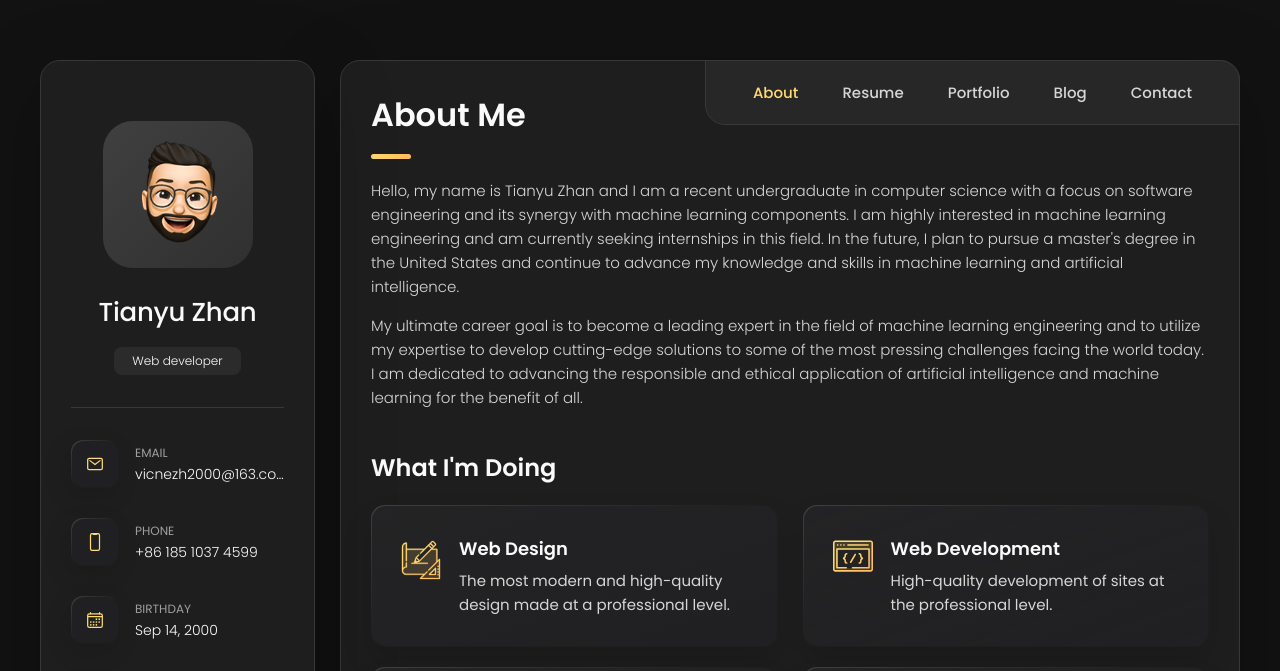
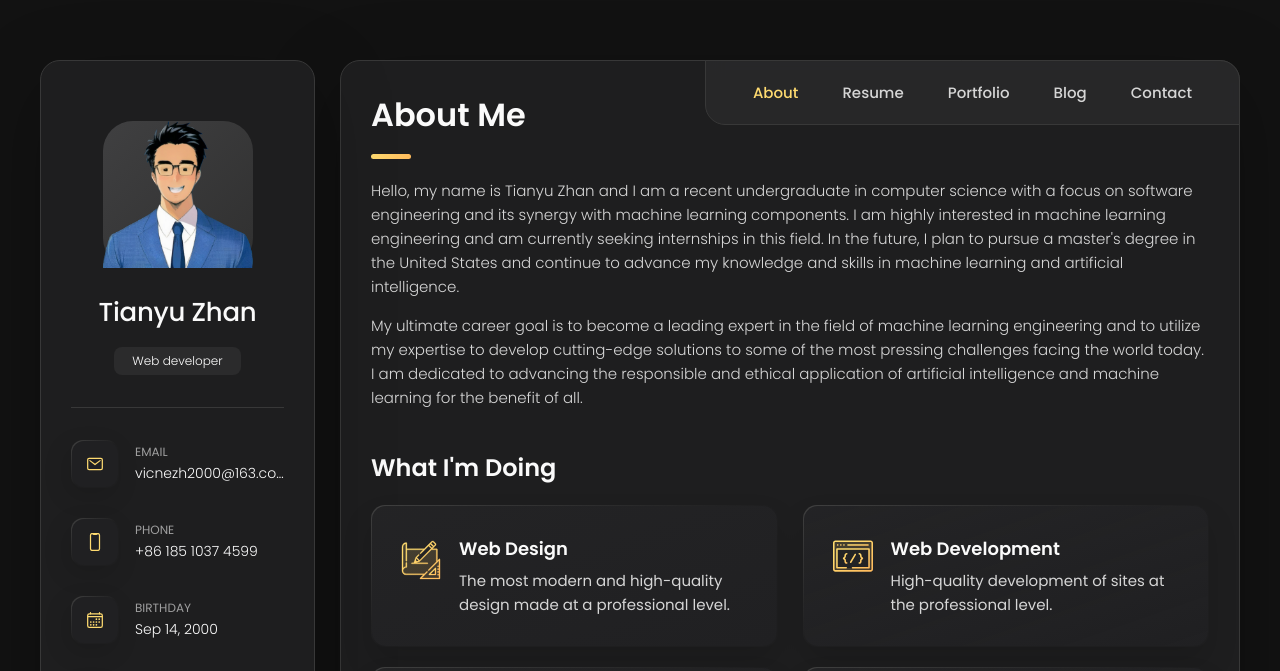
Before and after one commit to vincezh2000/vincezh, a plain HTML site: page index.html in a window 1280 px wide. Shown: the top 671 px of the page. Drawn offline with nearby package versions, Linux system fonts and the light colour scheme.

Commit message:
personal avarter

```diff
--- a/index.html
+++ b/index.html
@@ -42,7 +42,7 @@
       <div class="sidebar-info">
 
         <figure class="avatar-box">
-          <img src="./assets/images/my-avatar.png" alt="Tianyu Vincent Zhan" width="80">
+          <img src="./assets/images/avarter.png" alt="Tianyu Vincent Zhan" width="80">
         </figure>
 
         <div class="info-content">
```
Also changed, not shown: assets/images/avarter.png (added), 3 other files.
